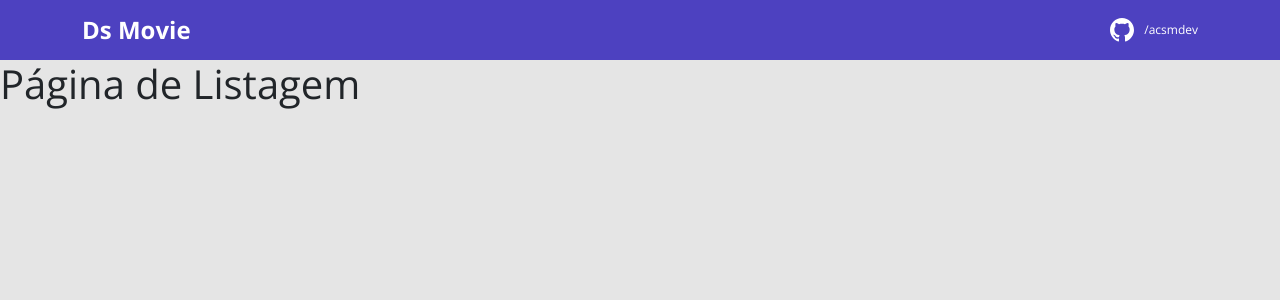
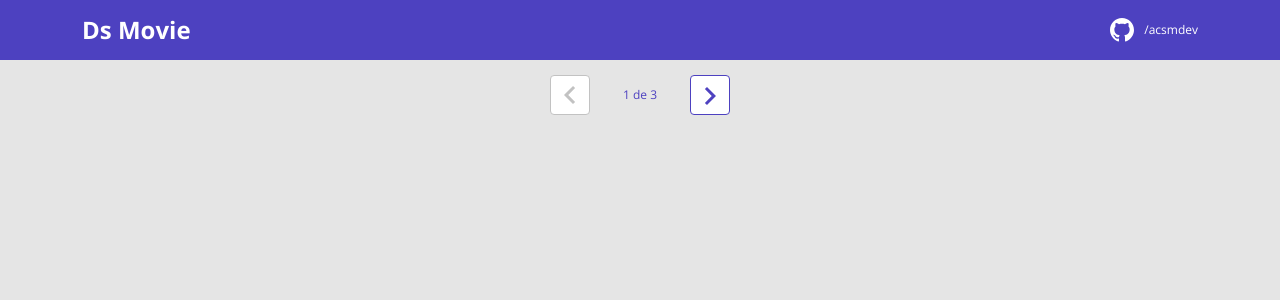
Before and after one commit to acsmdev/dsmovie_acsmdev, a React (Create React App) app in the folder frontend/: page / in a window 1280 px wide. Shown: the top 300 px of the page. Built offline with nearby package versions, Linux system fonts and the light colour scheme; the HTML template or start-up script is replaced by a standard one.

Commit message:
Pagination layout

```diff
--- a/frontend/src/components/Navbar/index.tsx
+++ b/frontend/src/components/Navbar/index.tsx
@@ -1,5 +1,5 @@
-import {ReactComponent as GitHubIcon} from 'assets/img/github.svg'
-import './styles.css'
+import {ReactComponent as GitHubIcon} from 'assets/img/github.svg';
+import './styles.css';
 
 export function Navbar(){
     return(
--- /dev/null
+++ b/frontend/src/components/Pagination/index.tsx
@@ -0,0 +1,21 @@
+import './styles.css';
+import { ReactComponent as Arrow } from 'assets/img/arrow.svg';
+
+export function Pagination() {
+
+    return (
+
+        <div className="dsmovie-pagination-container">
+            <div className="dsmovie-pagination-box">
+                <button className="dsmovie-pagination-button" disabled={true} >
+                    <Arrow />
+                </button>
+                <p>{`${1} de ${3}`}</p>
+                <button className="dsmovie-pagination-button" disabled={false} >
+                    <Arrow className="dsmovie-flip-horizontal" />
+                </button>
+            </div>
+        </div>
+
+    );
+}
--- /dev/null
+++ b/frontend/src/components/Pagination/styles.css
@@ -0,0 +1,53 @@
+.dsmovie-pagination-container {
+    padding: 15px 0;
+    display: flex;
+    justify-content: center;
+    align-items: center;
+}
+
+.dsmovie-pagination-box {
+    width: 180px;
+    display: flex;
+    justify-content: space-between;
+    align-items: center;
+}
+
+.dsmovie-pagination-box form {
+    width: 100%;
+    display: flex;
+}
+
+.dsmovie-pagination-button {
+    width: 40px;
+    height: 40px;
+    border-radius: 4px;
+    background-color: #fff;
+    display: flex;
+    justify-content: center;
+    align-items: center;
+    border: 1px solid var(--color-primary);
+    cursor: pointer;
+}
+
+.dsmovie-pagination-button svg {
+    filter: brightness(0) saturate(100%) invert(26%) sepia(19%) saturate(7395%) hue-rotate(234deg) brightness(89%) contrast(92%);
+}
+
+.dsmovie-pagination-button:disabled {
+    border: 1px solid #c2c2c2;
+    cursor: unset;
+}
+
+.dsmovie-pagination-button:disabled svg {
+    filter: none;
+}
+
+.dsmovie-pagination-container p {
+    margin: 0;
+    font-size: 12px;
+    color: var(--color-primary);
+}
+
+.dsmovie-flip-horizontal {
+    transform: rotate(180deg);
+}
--- a/frontend/src/pages/Form/index.tsx
+++ b/frontend/src/pages/Form/index.tsx
@@ -1,4 +1,4 @@
-import './styles.css'
+import './styles.css';
 
 export function Form() {
 
--- a/frontend/src/pages/Listing/index.tsx
+++ b/frontend/src/pages/Listing/index.tsx
@@ -1,5 +1,7 @@
-export function Listing(){
-    return(
-        <h1>Página de Listagem</h1>
+import { Pagination } from "components/Pagination";
+
+export function Listing() {
+    return (
+        <Pagination />
     );
 }
```
Also changed, not shown: frontend/src/assets/img/arrow.svg (added).
